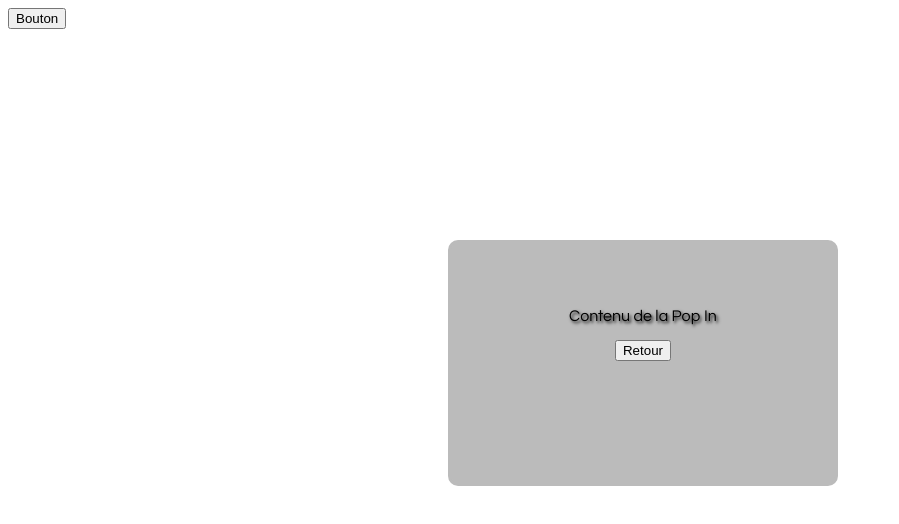
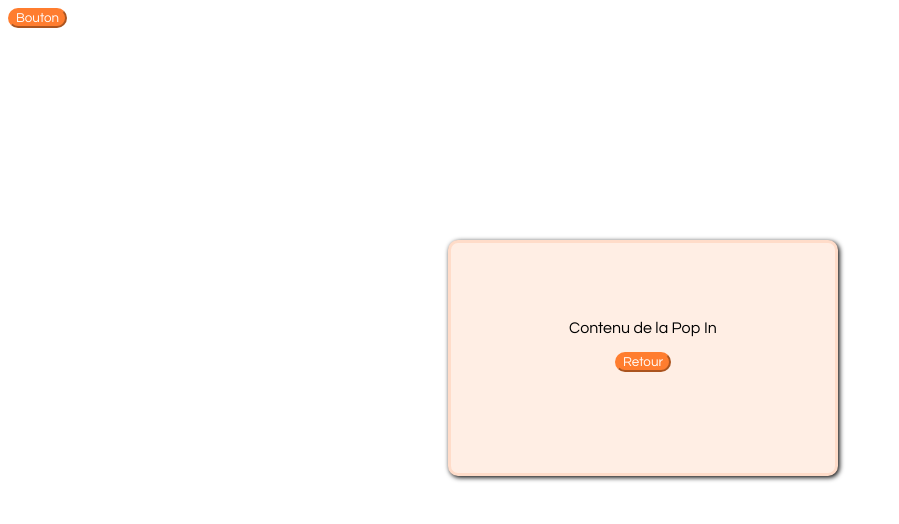
Before and after one commit to ludovicheurtin/cours-javascript, a plain HTML site: page index.html in a window 1280 px wide. Both pictures are taken after a click on the button "Bouton". Shown: the whole page, without its empty margins (0-899 px from the left). Drawn offline with Linux system fonts and the light colour scheme.

Commit message:
Ajout css

```diff
--- a/index.html
+++ b/index.html
@@ -11,20 +11,29 @@
             .popin {
                 position: absolute;
                 width:30%;
-                height: 30%;
+                height: 18vw;
                 top: 30%;
                 left: 35%;
-                border: 3px solid #bbbbbb;
+                border: 3px solid #ffdcc9;
                 font-family:"century gothic";
                 font-size: 16px;
-                background-color: #bbbbbb;
+                background-color: #ffeee4;
                 text-align: center;
                 border-radius: 10px;
+                box-shadow: 1.5px 1.5px 5px black;
             }
 
             .PopInContent {
-                margin-top: 17%;
-                text-shadow: 0.1em 0.1em 0.2em black;
+                margin-top: 6vw;
+
+            }
+
+            .button {
+                color: white;
+                border-radius: 10px;
+                background-color: #ff7d2f;
+                border-color: #ff7d2f;
+                font-family:"century gothic";
             }
 
         </style>
@@ -32,11 +41,11 @@
 
     <body>
 
-        <button id="btn">Bouton</button>
+        <button id="btn" class="button">Bouton</button>
 
         <div id="popin" class="popin">
             <p class="PopInContent" >Contenu de la Pop In </p>
-            <button id="retour"> Retour </button>
+            <button id="retour" class="button"> Retour </button>
         </div>
 
         <script>
@@ -51,7 +60,6 @@
                 node = document.getElementById("popin");
                 if (node.style.visibility=="hidden") {
                     node.style.visibility = "visible";
-                    node.style.height = "30%";
                 } else {
                     node.style.visibility = "hidden";
                     node.style.height = "0";
```
